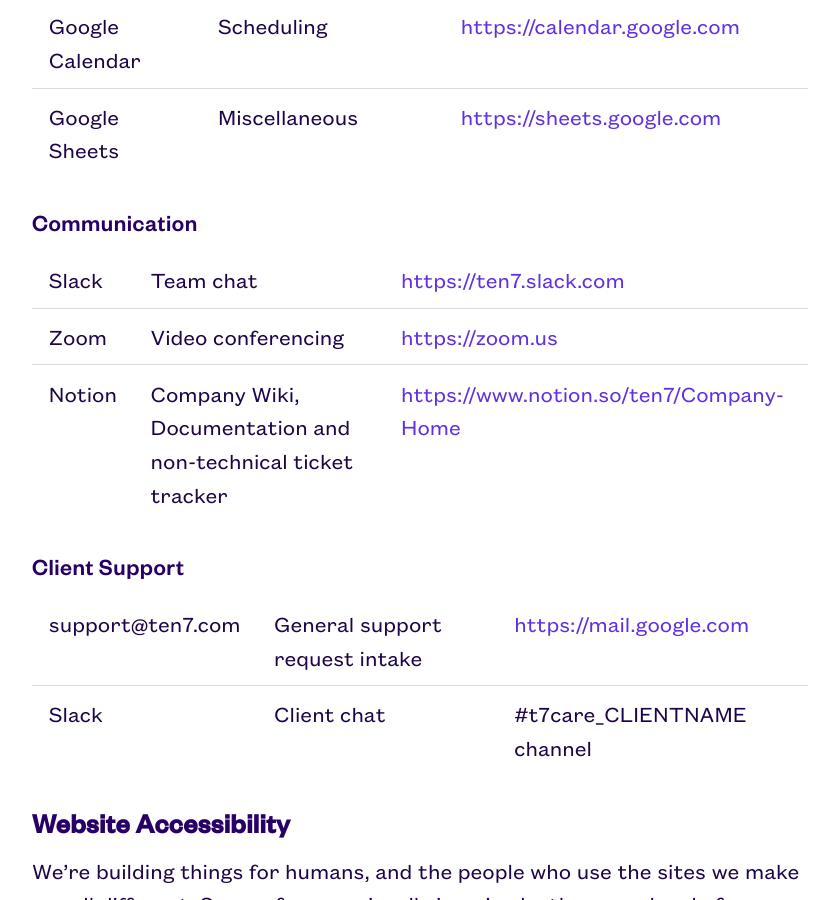
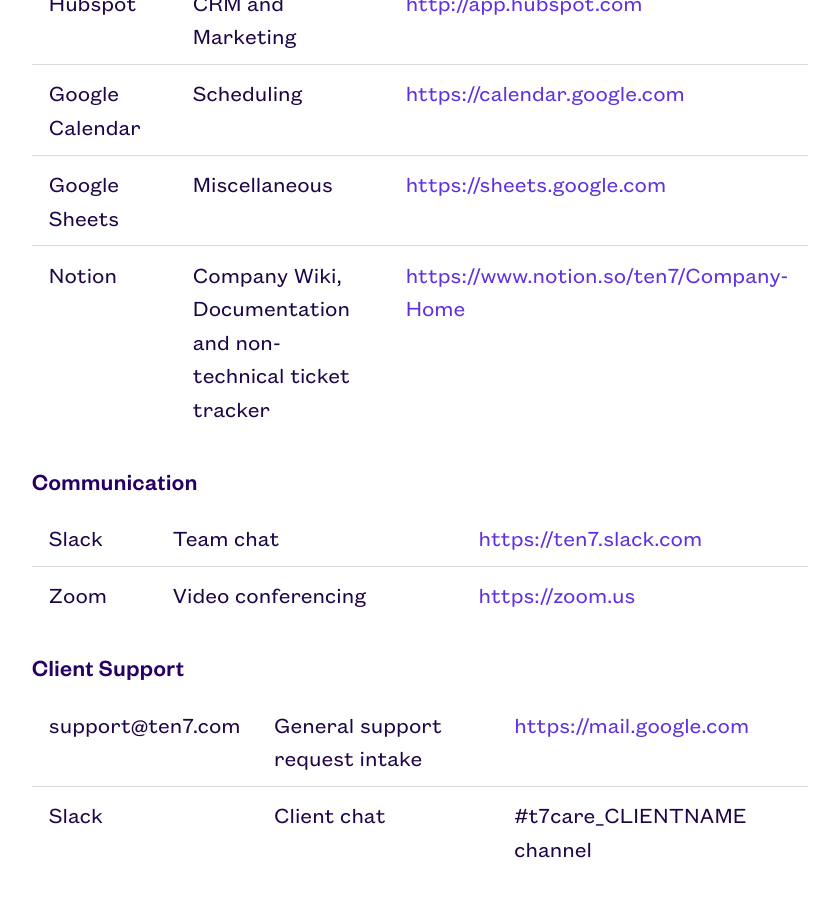
Before and after one commit to ten7/handbook.ten7.com, a Jekyll site: the page built from _pages/05_howwedothings.md, in a window 1280 px wide and 900 px high, scrolled down 7379 px. Shown: the whole window, without its empty margins (220-1059 px from the left). Built offline with Jekyll 4.4.1, drawn with Linux system fonts in a browser that asks for light colours.

Commit message:
Update 05_howwedothings.md

```diff
--- a/_pages/05_howwedothings.md
+++ b/_pages/05_howwedothings.md
@@ -161,6 +161,11 @@
             <td>Miscellaneous</td>
             <td><a href="https://sheets.google.com/">https://sheets.google.com</a></td>
         </tr>
+        <tr>
+            <td>Notion</td>
+            <td>Company Wiki, Documentation and non-technical ticket tracker</td>
+           <td><a href="https://ten7.harvestapp.com">https://www.notion.so/ten7/Company-Home</a></td>
+        </tr>
     </tbody>
 </table>
 
@@ -177,11 +182,6 @@
             <td>Zoom</td>
             <td>Video conferencing</td>
             <td><a href="https://zoom.us">https://zoom.us</a></td>
-        </tr>
-        <tr>
-            <td>Notion</td>
-            <td>Company Wiki, Documentation and non-technical ticket tracker</td>
-           <td><a href="https://ten7.harvestapp.com">https://www.notion.so/ten7/Company-Home</a></td>
         </tr>
     </tbody>
 </table>
```
